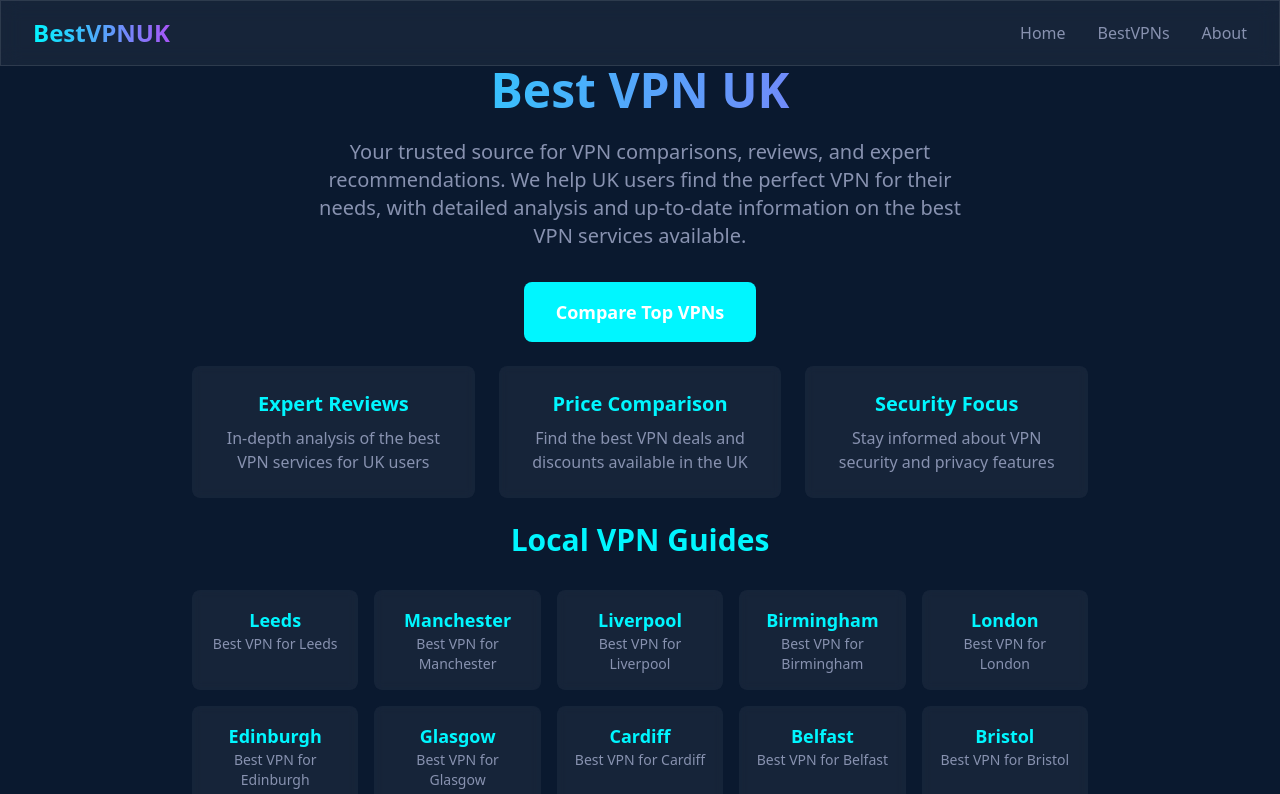
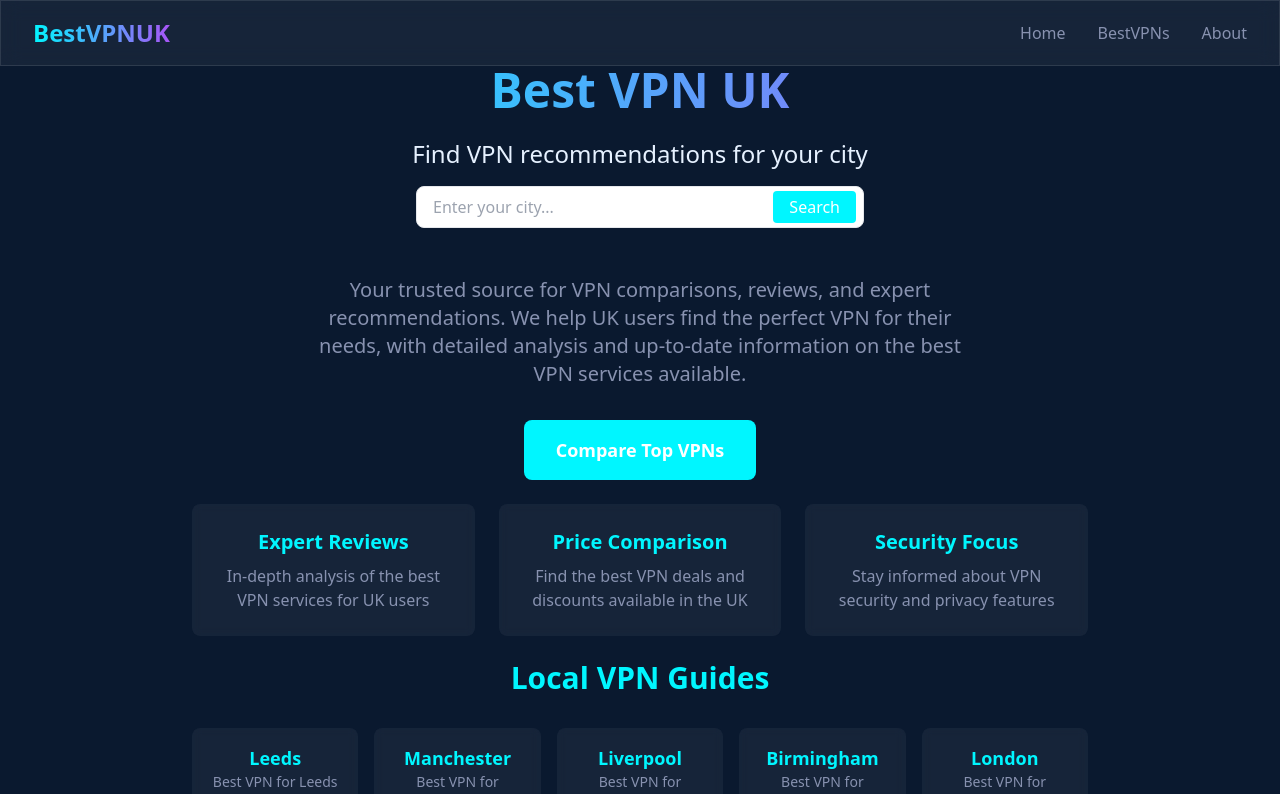
Before and after one commit to GergulasBalint/bestvpn, a React (Vite) app: page / in a window 1280 px wide. Shown: the top 794 px of the page. Built offline with nearby package versions, Linux system fonts and the light colour scheme.

Commit message:
city stuff

```diff
--- /dev/null
+++ b/src/components/CitySearch.tsx
@@ -0,0 +1,40 @@
+import React, { useState } from 'react';
+import { useNavigate } from 'react-router-dom';
+
+const CitySearch: React.FC = () => {
+  const [searchTerm, setSearchTerm] = useState('');
+  const navigate = useNavigate();
+
+  const handleSubmit = (e: React.FormEvent) => {
+    e.preventDefault();
+    if (searchTerm.trim()) {
+      // Convert to URL-friendly format and navigate
+      const formattedCity = searchTerm.trim()
+        .toLowerCase()
+        .replace(/\s+/g, '-');
+      navigate(`/city/${formattedCity}`);
+    }
+  };
+
+  return (
+    <form onSubmit={handleSubmit} className="max-w-md mx-auto">
+      <div className="relative">
+        <input
+          type="text"
+          value={searchTerm}
+          onChange={(e) => setSearchTerm(e.target.value)}
+          placeholder="Enter your city..."
+          className="w-full px-4 py-2 text-gray-900 bg-white border rounded-lg focus:outline-none focus:ring-2 focus:ring-cyber-blue"
+        />
+        <button
+          type="submit"
+          className="absolute right-2 top-1/2 transform -translate-y-1/2 px-4 py-1 bg-cyber-blue text-white rounded hover:bg-blue-600"
+        >
+          Search
+        </button>
+      </div>
+    </form>
+  );
+};
+
+export default CitySearch;
--- a/src/pages/CityVPN.tsx
+++ b/src/pages/CityVPN.tsx
@@ -1,6 +1,7 @@
 import React from 'react';
 import { useParams, Navigate } from 'react-router-dom';
 import { getCity } from '../data/cityData';
+import { generateCityData } from '../utils/cityGenerator';
 import CityVPNGuide from '../components/CityVPNGuide';
 
 const CityVPN: React.FC = () => {
@@ -10,10 +11,12 @@ const CityVPN: React.FC = () => {
     return <Navigate to="/" replace />;
   }
 
-  const city = getCity(cityName);
+  // First try to get pre-defined city data
+  let city = getCity(cityName);
 
+  // If city doesn't exist in our database, generate it
   if (!city) {
-    return <Navigate to="/" replace />;
+    city = generateCityData(cityName);
   }
 
   return <CityVPNGuide city={city} />;
--- a/src/pages/Home.tsx
+++ b/src/pages/Home.tsx
@@ -1,5 +1,6 @@
 import { Link } from 'react-router-dom';
 import { getAllCityNames } from '../data/cityData';
+import CitySearch from '../components/CitySearch';
 
 const Home = () => {
   const cities = getAllCityNames();
@@ -10,6 +11,11 @@ const Home = () => {
         <h1 className="text-5xl font-bold mb-6 bg-gradient-to-r from-cyber-blue to-purple-500 text-transparent bg-clip-text">
           Best VPN UK
         </h1>
+
+        <div className="mb-12">
+          <h2 className="text-2xl mb-4">Find VPN recommendations for your city</h2>
+          <CitySearch />
+        </div>
 
         <p className="text-xl text-cyber-gray mb-8 max-w-2xl mx-auto">
           Your trusted source for VPN comparisons, reviews, and expert recommendations.
--- /dev/null
+++ b/src/utils/cityGenerator.ts
@@ -0,0 +1,26 @@
+import type { CityData } from '../data/cityData';
+
+export const generateCityData = (cityName: string): CityData => {
+  return {
+    name: cityName,
+    region: "United Kingdom", // You could add a region detector if needed
+    population: 0, // Could fetch from an API if needed
+    coordinates: {
+      lat: 0, // Could use a geocoding API to get real coordinates
+      lng: 0
+    },
+    internetStats: {
+      averageSpeed: "65-75 Mbps",
+      mainProviders: ["BT", "Virgin Media", "Sky", "TalkTalk"]
+    },
+    vpnUsage: {
+      percentage: 30,
+      popularUses: [
+        "Streaming services",
+        "Online privacy",
+        "Public WiFi security",
+        "Remote work"
+      ]
+    }
+  };
+};
```
